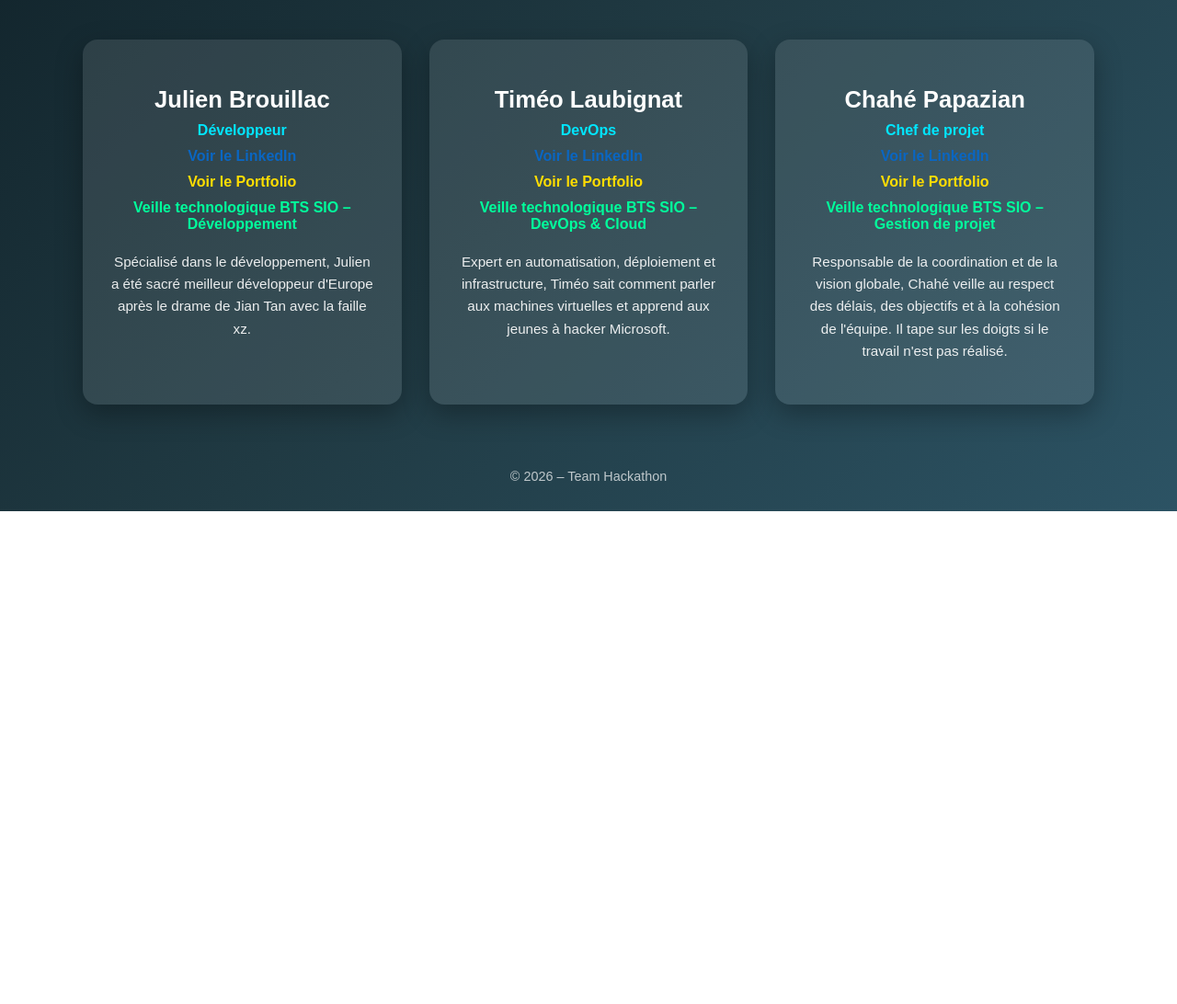
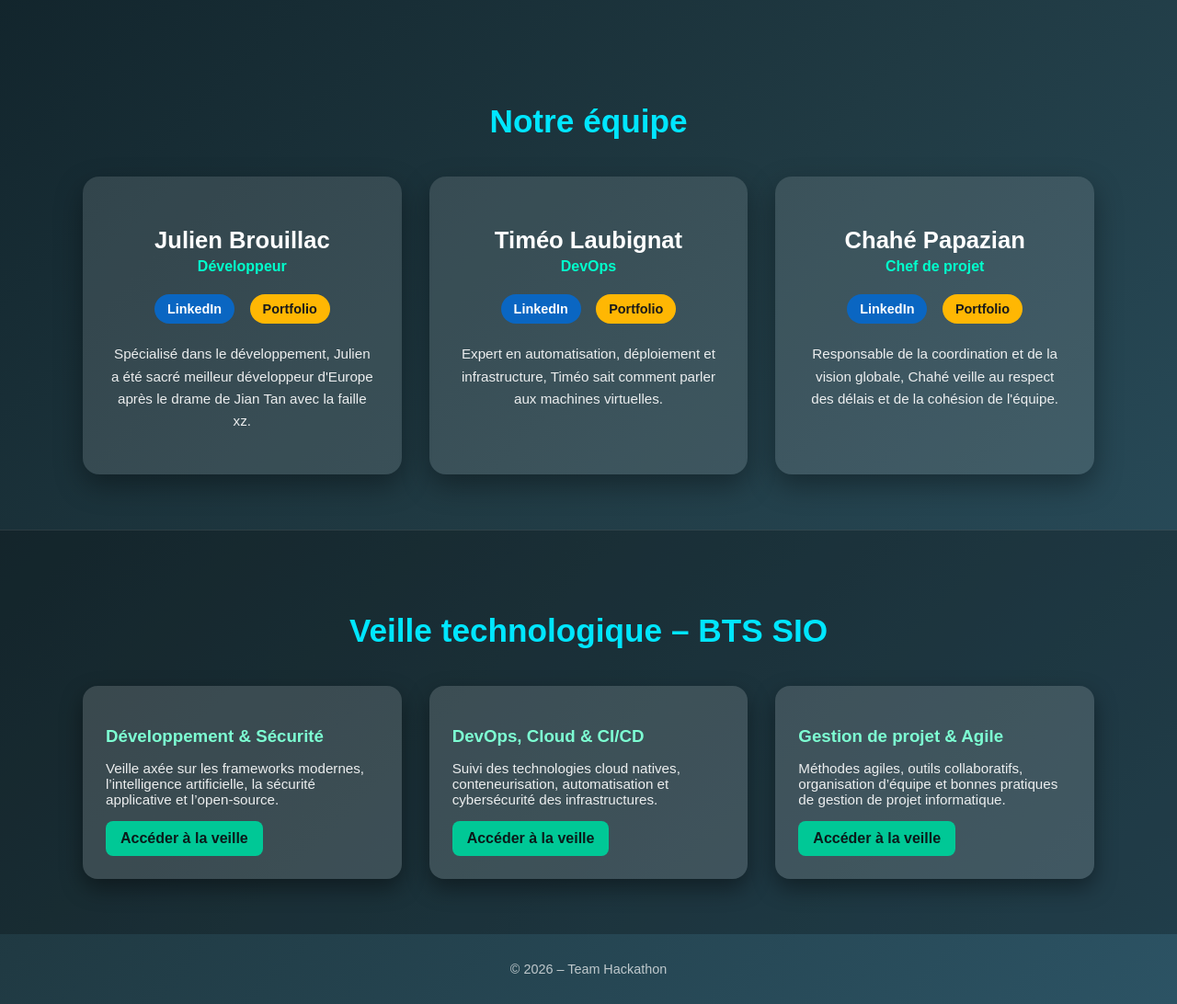
Before and after one commit to ChaheEnNSI/hackaton-FredBui, a plain HTML site: page index.html in a window 1280 px wide. Shown: the part 265-1357 px from the top of the page at 92% size. Before the commit the page ends 821 px from the top, so only its background shows below. Drawn offline with Linux system fonts and the light colour scheme.

Commit message:
Update index.html

```diff
--- a/index.html
+++ b/index.html
@@ -14,7 +14,7 @@
     }
 
     header {
-      padding: 60px 20px;
+      padding: 70px 20px;
       text-align: center;
     }
 
@@ -28,84 +28,130 @@
       opacity: 0.9;
     }
 
+    section {
+      padding: 60px 20px;
+    }
+
     .container {
       max-width: 1100px;
       margin: 0 auto;
-      padding: 40px 20px;
     }
 
+    h2.section-title {
+      text-align: center;
+      font-size: 2.2rem;
+      margin-bottom: 40px;
+      color: #00e6ff;
+    }
+
+    /* ===== TEAM ===== */
     .team {
       display: grid;
-      grid-template-columns: repeat(auto-fit, minmax(250px, 1fr));
+      grid-template-columns: repeat(auto-fit, minmax(260px, 1fr));
       gap: 30px;
     }
 
     .card {
-      background: rgba(255, 255, 255, 0.1);
-      border-radius: 16px;
+      background: rgba(255, 255, 255, 0.12);
+      border-radius: 18px;
       padding: 30px;
       text-align: center;
-      box-shadow: 0 10px 30px rgba(0, 0, 0, 0.3);
+      box-shadow: 0 12px 30px rgba(0, 0, 0, 0.35);
       transition: transform 0.3s ease, box-shadow 0.3s ease;
     }
 
     .card:hover {
       transform: translateY(-8px);
-      box-shadow: 0 20px 40px rgba(0, 0, 0, 0.5);
+      box-shadow: 0 25px 45px rgba(0, 0, 0, 0.55);
     }
 
-    .card h2 {
-      margin-bottom: 10px;
+    .card h3 {
       font-size: 1.6rem;
+      margin-bottom: 5px;
     }
 
     .role {
+      color: #00ffcc;
       font-weight: bold;
-      color: #00e6ff;
-      margin-bottom: 10px;
+      margin-bottom: 15px;
     }
 
-    .linkedin,
-    .portfolio,
-    .veille {
+    .links a {
       display: inline-block;
-      margin-bottom: 10px;
+      margin: 6px;
+      padding: 8px 14px;
+      border-radius: 20px;
+      font-size: 0.9rem;
       font-weight: bold;
       text-decoration: none;
+      transition: transform 0.2s ease, opacity 0.2s ease;
+    }
+
+    .links a:hover {
+      transform: scale(1.05);
+      opacity: 0.85;
     }
 
     .linkedin {
-      color: #0a66c2;
-    }
-
-    .linkedin:hover {
-      color: #4aa3ff;
-      text-decoration: underline;
+      background: #0a66c2;
+      color: #fff;
     }
 
     .portfolio {
-      color: #ffdd00;
-    }
-
-    .portfolio:hover {
-      color: #fff466;
-      text-decoration: underline;
-    }
-
-    .veille {
-      color: #00ff9c;
-    }
-
-    .veille:hover {
-      color: #7dffd3;
-      text-decoration: underline;
+      background: #ffb703;
+      color: #1a1a1a;
     }
 
     .card p {
       font-size: 0.95rem;
       line-height: 1.6;
       opacity: 0.9;
-      margin-top: 10px;
+      margin-top: 15px;
+    }
+
+    /* ===== VEILLE ===== */
+    .veille-section {
+      background: rgba(0, 0, 0, 0.25);
+      border-top: 1px solid rgba(255, 255, 255, 0.1);
+    }
+
+    .veille-grid {
+      display: grid;
+      grid-template-columns: repeat(auto-fit, minmax(280px, 1fr));
+      gap: 30px;
+    }
+
+    .veille-card {
+      background: rgba(255, 255, 255, 0.15);
+      border-radius: 16px;
+      padding: 25px;
+      box-shadow: 0 10px 25px rgba(0, 0, 0, 0.4);
+    }
+
+    .veille-card h3 {
+      margin-bottom: 10px;
+      color: #7dffd3;
+    }
+
+    .veille-card p {
+      font-size: 0.95rem;
+      opacity: 0.9;
+      margin-bottom: 15px;
+    }
+
+    .veille-card a {
+      display: inline-block;
+      padding: 10px 16px;
+      background: #00c896;
+      color: #0a1a1a;
+      border-radius: 8px;
+      font-weight: bold;
+      text-decoration: none;
+      transition: transform 0.2s ease;
+    }
+
+    .veille-card a:hover {
+      transform: scale(1.05);
     }
 
     footer {
@@ -124,81 +170,99 @@
     <p>Une équipe passionnée (de bras cassés) mais qui aiment les défis (pas sûr)</p>
   </header>
 
-  <main class="container">
-    <section class="team">
+  <!-- ÉQUIPE -->
+  <section>
+    <div class="container">
+      <h2 class="section-title">Notre équipe</h2>
 
-      <!-- Julien -->
+      <div class="team">
+
         <div class="card">
-        <h2>Julien Brouillac</h2>
+          <h3>Julien Brouillac</h3>
           <div class="role">Développeur</div>
-
-        <a class="linkedin" href="https://www.linkedin.com/in/julien-brouillac" target="_blank">
-          Voir le LinkedIn
-        </a><br>
-
-        <a class="portfolio" href="https://julienbrouillac-portfolio.com" target="_blank">
-          Voir le Portfolio
-        </a><br>
-
-        <a class="veille" href="https://github.com/collections/machine-learning" target="_blank">
-          Veille technologique BTS SIO – Développement
-        </a>
-
+          <div class="links">
+            <a class="linkedin" href="https://www.linkedin.com/in/julien-brouillac" target="_blank">LinkedIn</a>
+            <a class="portfolio" href="https://julienbrouillac-portfolio.com" target="_blank">Portfolio</a>
+          </div>
           <p>
             Spécialisé dans le développement, Julien a été sacré meilleur développeur
             d'Europe après le drame de Jian Tan avec la faille xz.
           </p>
         </div>
 
-      <!-- Timéo -->
         <div class="card">
-        <h2>Timéo Laubignat</h2>
+          <h3>Timéo Laubignat</h3>
           <div class="role">DevOps</div>
-
-        <a class="linkedin" href="https://www.linkedin.com/in/timeo-laubignat" target="_blank">
-          Voir le LinkedIn
-        </a><br>
-
-        <a class="portfolio" href="https://timeolaubignat-portfolio.com" target="_blank">
-          Voir le Portfolio
-        </a><br>
-
-        <a class="veille" href="https://www.cncf.io/blog/" target="_blank">
-          Veille technologique BTS SIO – DevOps & Cloud
-        </a>
-
+          <div class="links">
+            <a class="linkedin" href="https://www.linkedin.com/in/timeo-laubignat" target="_blank">LinkedIn</a>
+            <a class="portfolio" href="https://timeolaubignat-portfolio.com" target="_blank">Portfolio</a>
+          </div>
           <p>
             Expert en automatisation, déploiement et infrastructure, Timéo sait
-          comment parler aux machines virtuelles et apprend aux jeunes à hacker Microsoft.
+            comment parler aux machines virtuelles.
           </p>
         </div>
 
-      <!-- Chahé -->
         <div class="card">
-        <h2>Chahé Papazian</h2>
+          <h3>Chahé Papazian</h3>
           <div class="role">Chef de projet</div>
-
-        <a class="linkedin" href="https://www.linkedin.com/in/chahe-papazian" target="_blank">
-          Voir le LinkedIn
-        </a><br>
-
-        <a class="portfolio" href="https://chahepapazian-portfolio.com" target="_blank">
-          Voir le Portfolio
-        </a><br>
-
-        <a class="veille" href="https://www.atlassian.com/agile" target="_blank">
-          Veille technologique BTS SIO – Gestion de projet
-        </a>
-
+          <div class="links">
+            <a class="linkedin" href="https://www.linkedin.com/in/chahe-papazian" target="_blank">LinkedIn</a>
+            <a class="portfolio" href="https://chahepapazian-portfolio.com" target="_blank">Portfolio</a>
+          </div>
           <p>
             Responsable de la coordination et de la vision globale, Chahé veille
-          au respect des délais, des objectifs et à la cohésion de l'équipe.
-          Il tape sur les doigts si le travail n'est pas réalisé.
+            au respect des délais et de la cohésion de l'équipe.
           </p>
         </div>
 
+      </div>
+    </div>
   </section>
-  </main>
+
+  <!-- VEILLE TECHNO -->
+  <section class="veille-section">
+    <div class="container">
+      <h2 class="section-title">Veille technologique – BTS SIO</h2>
+
+      <div class="veille-grid">
+
+        <div class="veille-card">
+          <h3>Développement & Sécurité</h3>
+          <p>
+            Veille axée sur les frameworks modernes, l’intelligence artificielle,
+            la sécurité applicative et l’open-source.
+          </p>
+          <a href="https://github.com/collections/machine-learning" target="_blank">
+            Accéder à la veille
+          </a>
+        </div>
+
+        <div class="veille-card">
+          <h3>DevOps, Cloud & CI/CD</h3>
+          <p>
+            Suivi des technologies cloud natives, conteneurisation, automatisation
+            et cybersécurité des infrastructures.
+          </p>
+          <a href="https://www.cncf.io/blog/" target="_blank">
+            Accéder à la veille
+          </a>
+        </div>
+
+        <div class="veille-card">
+          <h3>Gestion de projet & Agile</h3>
+          <p>
+            Méthodes agiles, outils collaboratifs, organisation d’équipe et
+            bonnes pratiques de gestion de projet informatique.
+          </p>
+          <a href="https://www.atlassian.com/agile" target="_blank">
+            Accéder à la veille
+          </a>
+        </div>
+
+      </div>
+    </div>
+  </section>
 
   <footer>
     © 2026 – Team Hackathon
```
Lines whose indentation alone changed are shown as unchanged.
